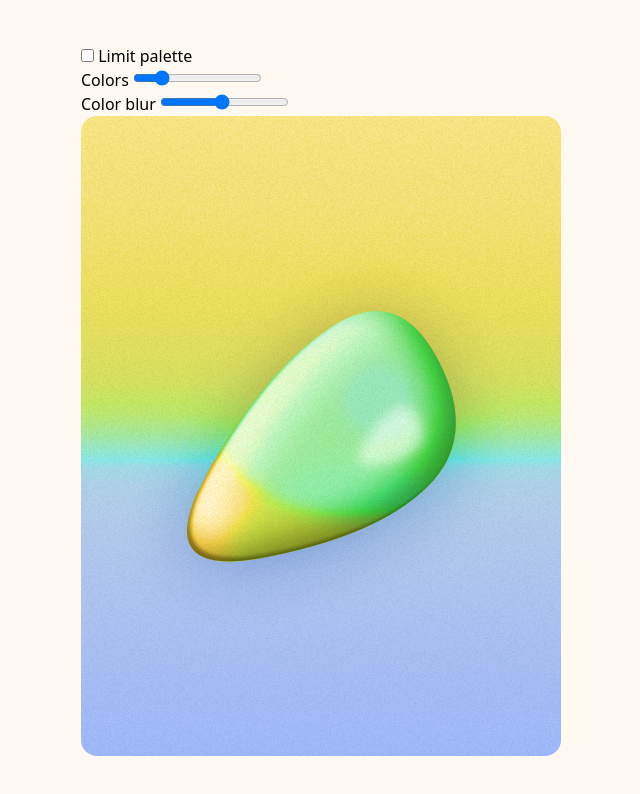
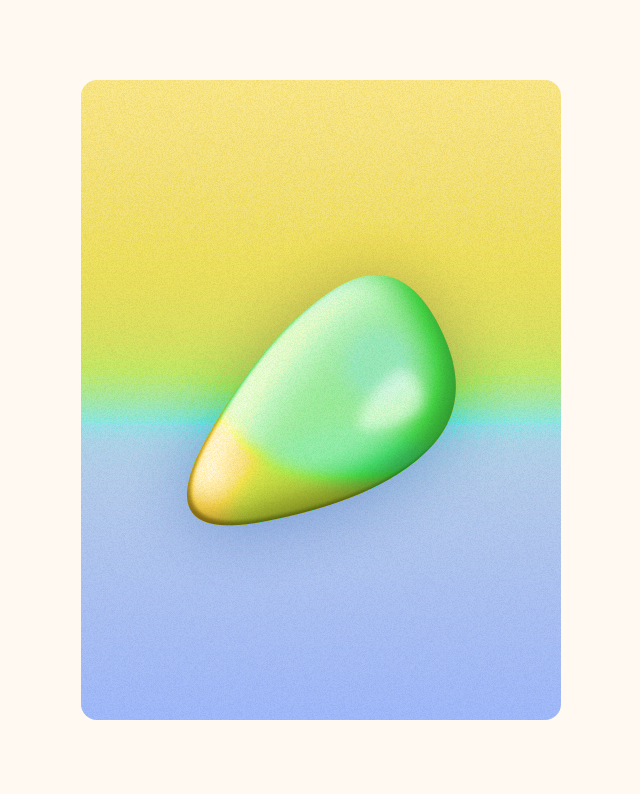
Before and after one commit to fabiogiolito/oye-stones, a SvelteKit app: page / in a window 1280 px wide. Shown: the top 794 px of the page, without its empty margins (319-959 px from the left). Built offline with nearby package versions, Linux system fonts and the light colour scheme.

Commit message:
hide options

```diff
--- a/src/routes/+page.svelte
+++ b/src/routes/+page.svelte
@@ -135,7 +135,7 @@
 
 </script>
 
-<div class="options">
+<div class="options hidden">
   <p>
     <label>
       <input type="checkbox" bind:checked={colorsFromPalette} />
```
